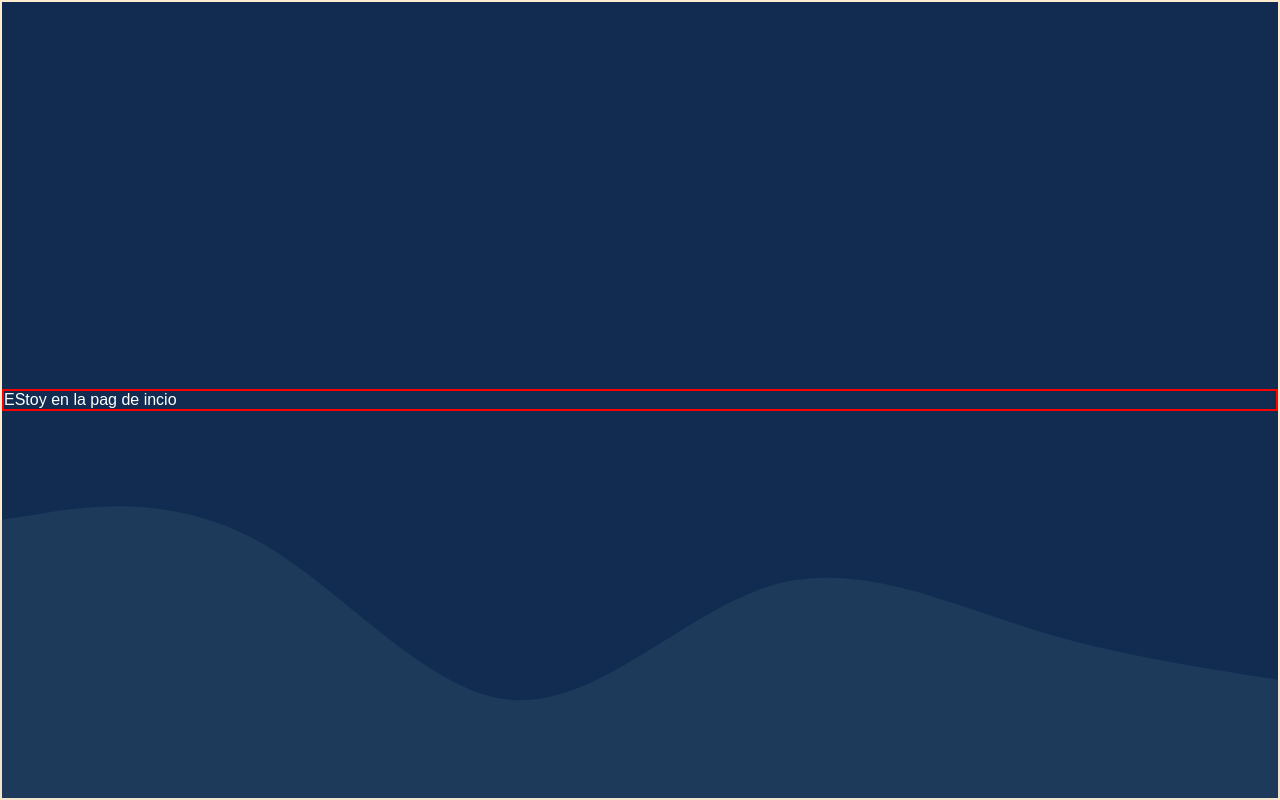
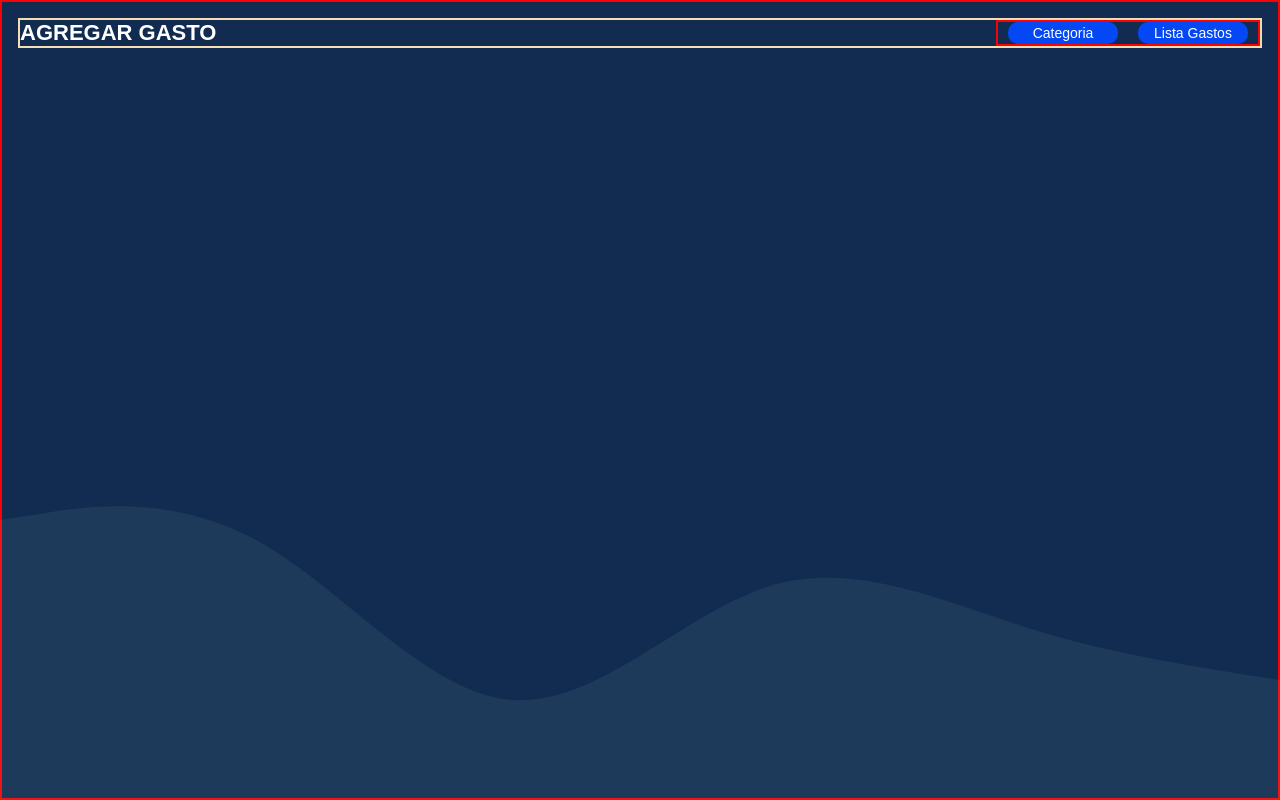
Before and after one commit to YakerHuertas26/Gestion_de_Gastos, a React (Vite) app: page / in a window 1280 px wide. Built offline with nearby package versions, Linux system fonts and the light colour scheme; what webfontloader would draw is missing.

Commit message:
header terminado

```diff
--- a/src/App.jsx
+++ b/src/App.jsx
@@ -1,5 +1,5 @@
 import Rutas from "./Routes/Rutes"
-import Onda from "./Styles/Onda"
+
 
 function App() {
 
@@ -7,7 +7,7 @@ function App() {
   return (
       <>
         <Rutas/>
-        <Onda/>
+
       </>
   )
 }
--- /dev/null
+++ b/src/Components/Header.jsx
@@ -0,0 +1,18 @@
+import { Boton, Titulo } from "../b_Element/E_Header";
+import { ConteinerHeard, ContentButonStyled, HeaderStyled } from "../Styles/HeaderStyled";
+
+const HeaderComponent = () => {
+    return (
+        <HeaderStyled>
+            <ConteinerHeard>
+                <Titulo titulo="Agregar gasto"/>
+                <ContentButonStyled>
+                    <Boton desciption="Categoria" link='Categoria' />
+                    <Boton desciption="Lista Gastos" link='Lista_gasto' />
+                </ContentButonStyled>
+            </ConteinerHeard>
+        </HeaderStyled>
+    );
+}
+
+export default HeaderComponent;
--- a/src/Pages/Home.jsx
+++ b/src/Pages/Home.jsx
@@ -1,6 +1,10 @@
+import HeaderComponent from "../Components/Header";
+
 const Home = () => {
     return (
-        <span>EStoy en la pag de incio </span>
+        <HeaderComponent/>
+
+
      );
 }
 
--- a/src/Routes/Rutes.jsx
+++ b/src/Routes/Rutes.jsx
@@ -15,7 +15,7 @@ const Rutes = () => {
                 <Route path="/" element={<Home/>} />
                 <Route path="Iniciar_sesion" element={<IniciarSesion/>} />
                 <Route path="Crear_cuenta" element={<CrearCuenta/>} />
-                <Route path="Categoria_gasto" element={<CategoriaGasto/>} />
+                <Route path="Categoria" element={<CategoriaGasto/>} />
                 <Route path="Lista_gasto" element={<ListaGasto/>} />
                 <Route path="*"  element={<Error404/>}/>
             </Routes>
--- /dev/null
+++ b/src/Styles/Botones.jsx
@@ -0,0 +1,29 @@
+import { NavLink } from 'react-router-dom';
+import styled from 'styled-components';
+
+const Botton = styled(NavLink)`
+  background: ${(props)=> props.secundario ? '#14F97D':'#0347F5'};
+  color: ${props=> props.secundario? '#112C50': '#Fff' };
+  /* width: 10rem; */
+    margin: 0px 1rem;
+    border: none;
+    border-radius: 1rem;
+    height: 100%;
+    width: ${(props)=> props.icono ? '14rem' : '11rem'};
+    font-size: 1.4rem;
+    font-weight: 500;
+    cursor: pointer;
+    display: inline-flex;
+    justify-content: space-around;
+    align-items: center;
+    text-decoration: none;
+    .icono {
+        height: ${(props) => props.iconoGrande ? '100%' : '1.2rem'};  /* 12px */
+        fill: white;
+    }
+    @media (max-width: 550px) {
+    height: 2.4rem;
+}
+`;
+
+export {Botton};
--- /dev/null
+++ b/src/Styles/HeaderStyled.jsx
@@ -0,0 +1,51 @@
+import styled from 'styled-components';
+
+const HeaderStyled = styled.header`
+  width: 100%;
+    padding: 1.6rem ; /* 40px */
+    display: flex;
+    justify-content: space-between;
+    align-items: center;
+
+    @media(max-width: 60rem){ /* 950px */
+        justify-content: start;
+    }
+`;
+const ConteinerHeard = styled.div`
+  border: solid 2px wheat;
+    width: 100%;
+    display: flex;
+    justify-content: space-between;
+
+
+    @media(max-width: 500px){ /* 950px */
+        display: flex;
+        flex-direction: column-reverse;
+        align-items: center;
+
+        & > div {
+            display: flex;
+            margin-bottom: 2rem;
+            justify-content: end;
+        }
+    }
+`;
+const TituloStyled = styled.h2`
+  text-transform: uppercase;
+  font-size: 2.2rem;
+  @media(max-width: 500px) {
+    font-size: 1.8rem;
+  }
+`;
+
+
+const ContentButonStyled = styled.div`
+    border: solid 2px red;
+    display: flex;
+    justify-content: space-around;
+    align-items: center;
+`;
+
+
+
+export {HeaderStyled,ContentButonStyled,TituloStyled,ConteinerHeard};
--- /dev/null
+++ b/src/b_Element/E_Header.jsx
@@ -0,0 +1,18 @@
+import { Botton } from "../Styles/Botones";
+import { TituloStyled } from "../Styles/HeaderStyled";
+
+const Titulo = ({titulo}) => {
+    return (
+        <TituloStyled>{titulo}</TituloStyled>
+     );
+}
+
+const Boton = ( {desciption,secundario,link}) => {
+    return (
+        <Botton secundario={secundario} to={link}>{desciption}</Botton>
+    );
+}
+
+
+
+export {Titulo,Boton};
--- a/src/index.css
+++ b/src/index.css
@@ -15,10 +15,11 @@ body {
   justify-content: center;
   align-items: center;
   font-family: 'Poppins', sans-serif;
-  border: 2px solid blanchedalmond;
+  /* border: 2px solid blanchedalmond; */
   min-height: 100vh;
 }
 #root{
   width: 100%;
   border: 2px solid red;
+  height: 100vh;
 }
--- a/src/main.jsx
+++ b/src/main.jsx
@@ -7,12 +7,13 @@ import WebFont from 'webfontloader';
 // cambiar el icono icono de la aplicación
 import { Helmet } from 'react-helmet';
 import favicon from './Assets/img.png'
+import Onda from './Styles/Onda.jsx';
 
 // cargar la fuente Poppins
 // 400,500,700,900
     WebFont.load({
       google: {
-        families: ['Poppins:400,500,700,900', 'sans-serif']
+        families: ['Poppins:400,500,600,700,900', 'sans-serif']
       }
     });
 
@@ -25,6 +26,7 @@ createRoot(document.getElementById('root')).render(
 
     <StrictMode>
       <App />
+      <Onda/>
     </StrictMode>
   </>
 )
```
